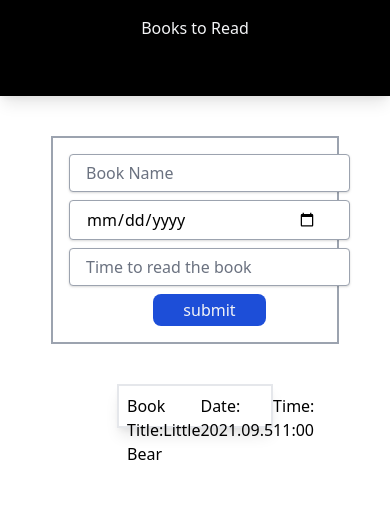
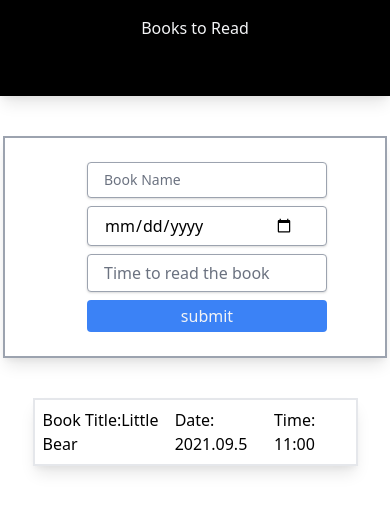
Before and after one commit to Deewiliams/keep-book-record, a React (Create React App) app: page / in a window 390 px wide. Shown: the top 512 px of the page. Built offline with nearby package versions, Linux system fonts and the light colour scheme.

Commit message:
modified and cleaned the components

```diff
--- a/src/Components/AddBooks.js
+++ b/src/Components/AddBooks.js
@@ -19,9 +19,9 @@ const AddBooks = () => {
         setBooks(prevbooks => [...prevbooks,{name:update.name,date:update.date,time:update.time}])
     }
     return (
-        <div className="border-2  border-gray-400 w-72 lg:w-2/5 m-auto mt-10">
-        <form className="m-2 grid gap-2 p-2" onSubmit={AddBooks}>
-            <input className="placeholder-gray-500 bg-white p-2 border border-gray-400 hover:border-gray-500 px-4 py-2 pr-8 shadow leading-tight focus:outline-none focus:shadow-outline rounded placeholder-opacity-100 ..."
+        <div className="border-2 border-gray-400 p-4 w-96 lg:w-2/5 m-auto mt-10 shadow-lg">
+        <form className="grid gap-2 p-2 m-auto w-2/3" onSubmit={AddBooks}>
+            <input className="placeholder-gray-500 bg-white w-60 text-sm md:w-full p-2 border border-gray-400 hover:border-gray-500 px-4 py-2 pr-8 shadow leading-tight focus:outline-none focus:shadow-outline rounded placeholder-opacity-100 ..."
             placeholder="Book Name"
             type="text"
             name="name"
@@ -29,7 +29,7 @@ const AddBooks = () => {
             onChange={handleChange}
             />
 
-            <input className="placeholder-gray-500 bg-white p-2 border border-gray-400 hover:border-gray-500 px-4 py-2 pr-8 shadow leading-tight focus:outline-none focus:shadow-outline rounded placeholder-opacity-100 ..."
+            <input className="placeholder-gray-500 bg-white  w-60  md:w-full p-2 border border-gray-400 hover:border-gray-500 px-4 py-2 pr-8 shadow leading-tight focus:outline-none focus:shadow-outline rounded placeholder-opacity-100 ..."
             placeholder="Enter Date"
             type="date"
             name="date"
@@ -37,14 +37,14 @@ const AddBooks = () => {
             onChange={handleChange}
             />
 
-            <input className="placeholder-gray-500 bg-white p-2 border border-gray-400 hover:border-gray-500 px-4 py-2 pr-8 shadow leading-tight focus:outline-none focus:shadow-outline rounded placeholder-opacity-100 ..."
+            <input className="placeholder-gray-500 bg-white w-60  md:w-full p-2 border border-gray-400 hover:border-gray-500 px-4 py-2 pr-8 shadow leading-tight focus:outline-none focus:shadow-outline rounded placeholder-opacity-100 ..."
             placeholder="Time to read the book"
             type="text"
             name="time"
             value={update.time}
             onChange={handleChange}
             />
-            <button className="bg-blue-700 rounded-lg h-8 w-2/5 text-gray-100 m-auto">submit</button>
+            <button className="bg-blue-500 rounded h-8  w-60  md:w-full text-gray-100 m-auto">submit</button>
         </form>
         </div>
     )
--- a/src/Components/BookList.js
+++ b/src/Components/BookList.js
@@ -3,11 +3,12 @@ import { BooksContext } from "./BooksContext";
 import Books from "./Books";
 
 const BookList = () => {
+    // eslint-disable-next-line
   const [books, SetBooks] = useContext(BooksContext);
   return (
     <div>
       {books.map((book) => (
-        <div className="border-2 w-2/5 m-auto mt-10 shadow-lg" key={book.id}>
+        <div className="border-2 w-5/6 lg:w-2/5 m-auto mt-10 shadow-lg" key={book.id}>
           <Books name={book.name} date={book.date} time={book.time} />
         </div>
       ))}
--- a/src/Components/Books.js
+++ b/src/Components/Books.js
@@ -2,7 +2,7 @@ import React from "react";
 
 const Books = (props) => {
   return (
-    <div className='flex flex-row justify-evenly h-10 p-2'>
+    <div className='flex flex-row justify-evenly h-16 md:h-10 lg:h-10 p-2'>
       <h1> Book Title:{props.name}</h1>
       <h1> Date: {props.date}</h1>
       <h1> Time: {props.time}</h1>
```
